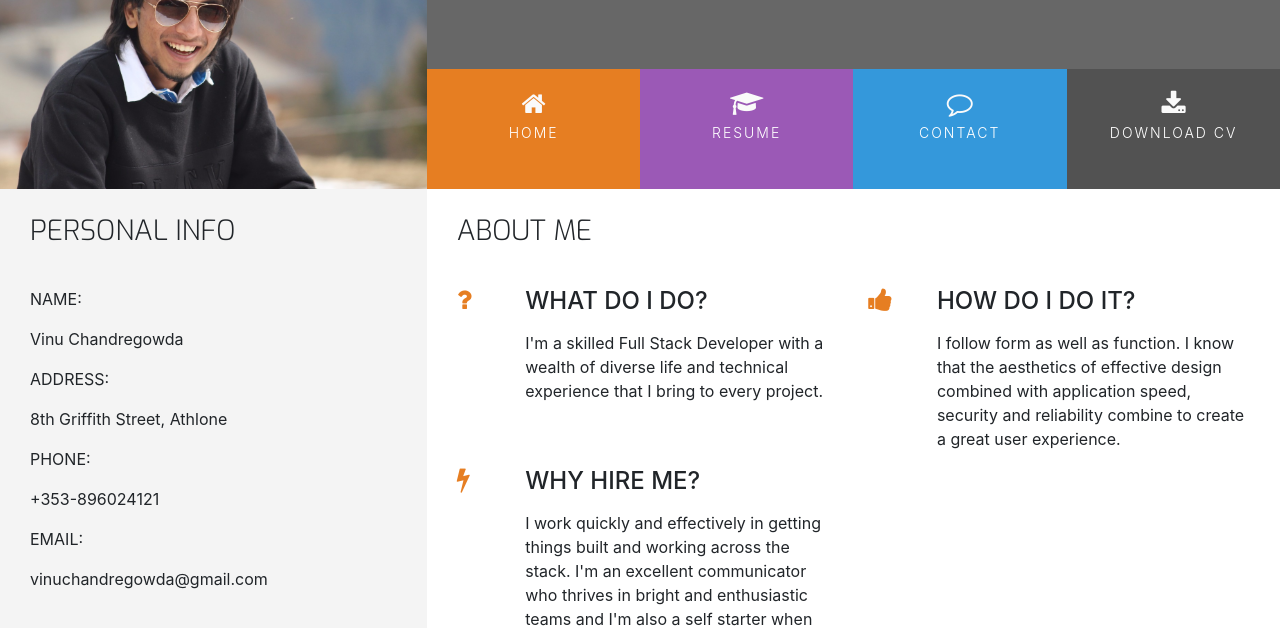
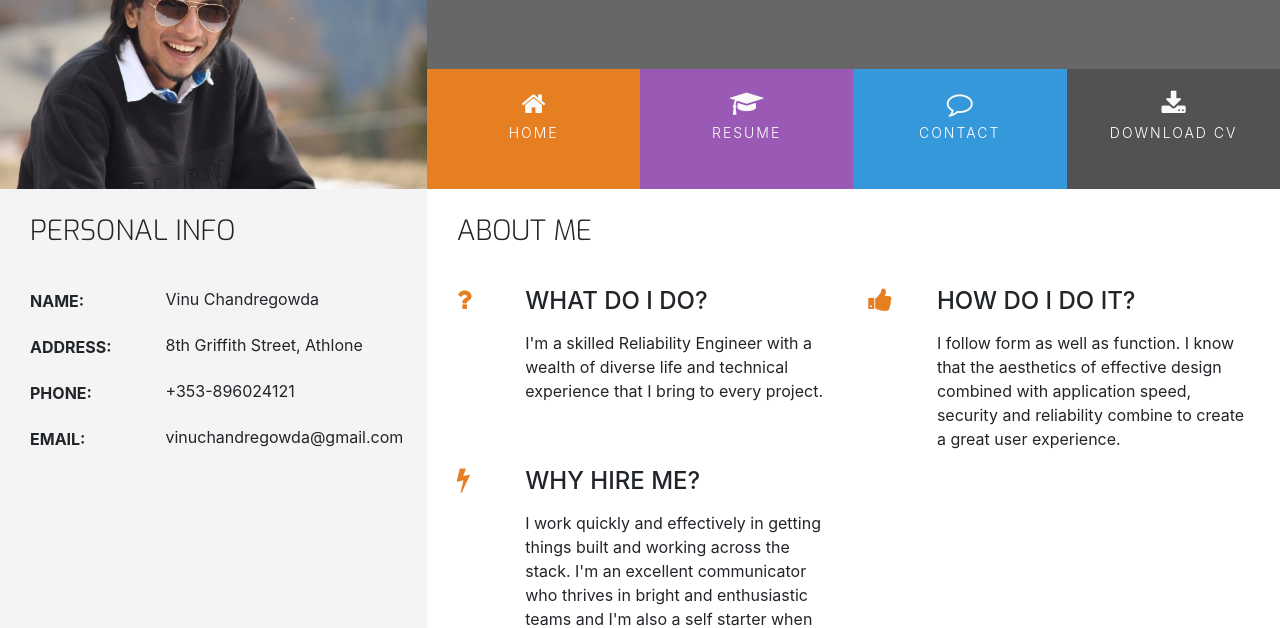
Before and after one commit to vinuc49/Project4-download-my-cv, a plain HTML site: page index.html in a window 1280 px wide. Shown: the part 180-808 px from the top of the page. Drawn offline with nearby package versions, Linux system fonts and the light colour scheme.

Commit message:
Updating personal info

```diff
--- a/assets/css/style.css
+++ b/assets/css/style.css
@@ -227,3 +227,38 @@ footer {
 .three-reasons-heading {
     margin-bottom: 15px;
 }
+
+/* ----------------------------------------Personal Info */
+
+.personal-info-item {
+    margin-bottom: 20px;
+    display: block;
+    clear: both;
+}
+
+.personal-info-item .key,
+.personal-info-item .value {
+    padding-right: 8px;
+    display: inline-block;
+}
+
+.personal-info-item .key p,
+.personal-info-item .value p {
+    margin: 0;
+}
+
+.personal-info-item .key {
+    width: 30%;
+    margin-right: 21px;
+    padding-top: 2px;
+    vertical-align: top;
+}
+
+.personal-info-item .key p {
+    font-weight: 700;
+}
+
+.personal-info-item .value {
+    position: relative;
+    width: 60%;
+}
--- a/index.html
+++ b/index.html
@@ -141,7 +141,7 @@
                 <div class="col-10">
                   <h4 class="three-reasons-heading uppercase">What do I do?</h4>
                   <p>
-                    I'm a skilled Full Stack Developer with a wealth of diverse
+                    I'm a skilled Reliability Engineer with a wealth of diverse
                     life and technical experience that I bring to every project.
                   </p>
                 </div>
```
